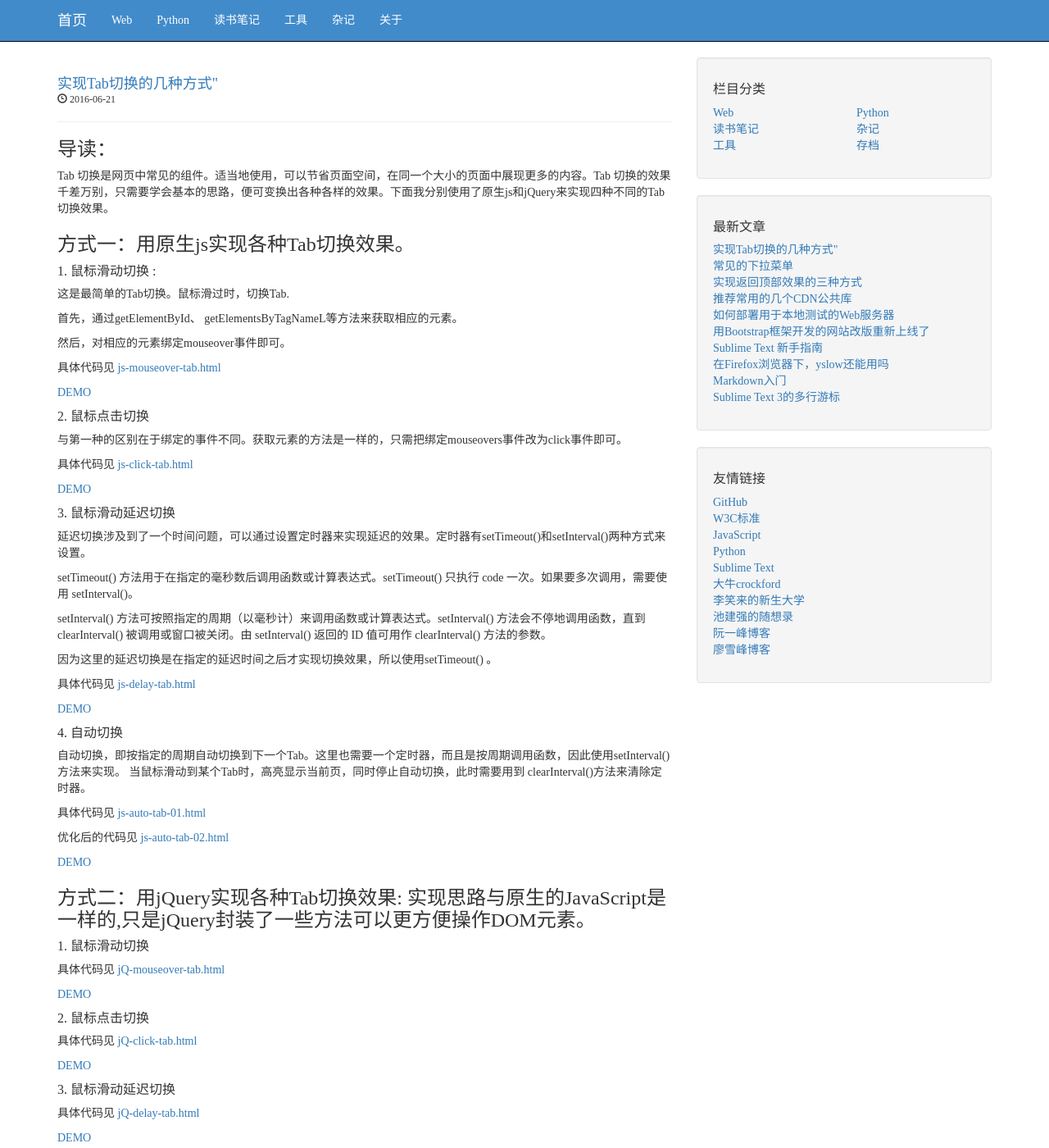
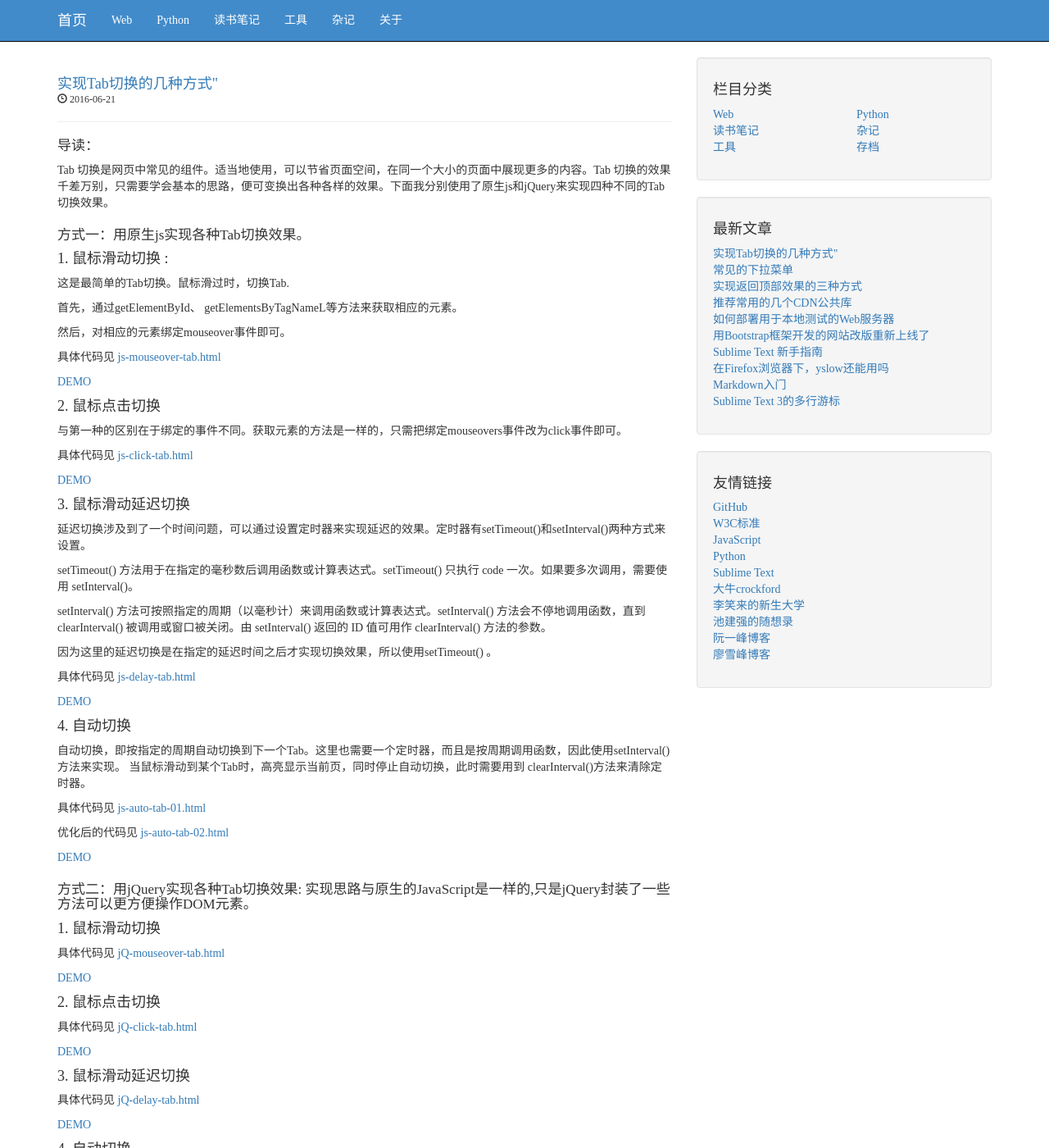
Before and after one commit to frankwang0909/blog_v1.0, a Jekyll site: the page built from index.html, in a window 1280 px wide and 1400 px high. Shown: the whole window at 82% size. Built offline with Jekyll 4.4.1, drawn with Linux system fonts in a browser that asks for light colours; nearby versions of some CDN libraries; the list of posts is cut into pages by our own code.

Commit message:
Update blog.css

```diff
--- a/css/blog.css
+++ b/css/blog.css
@@ -11,6 +11,7 @@ body {padding-top: 70px; font-family: "微软雅黑";}
 h2{font-size: 20px!important;}
 h2>a{font-size: 18px;}
 .post-date{font-size: 12px;}
+h3{font-size:17px};
 h4{font-size: 16px!important;}
 /*分类列表*/
 .main-body{min-height: 580px;}
```
